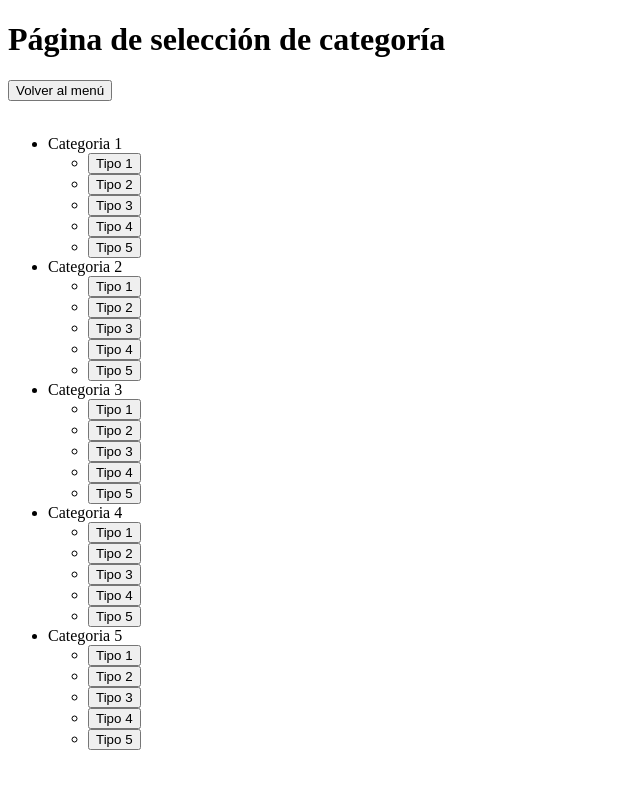
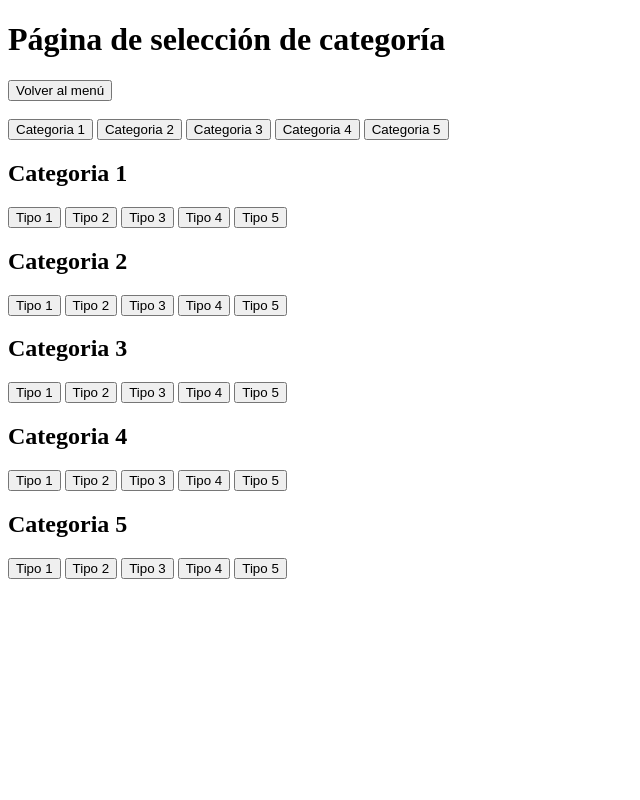
Before and after one commit to alvarcast/hackathon, a PHP site: page /categorias.php in a window 1280 px wide. Shown: the whole page, without its empty margins (0-640 px from the left). Run offline with PHP 8.4, Linux system fonts and the light colour scheme; the visitor is signed in with stand-in values (Sample User, id 1).

Commit message:
24/10/2024

```diff
--- a/vista/php/categorias.php
+++ b/vista/php/categorias.php
@@ -6,63 +6,65 @@
     <title>Document</title>
 </head>
 <body>
-<?php
-    include "../../common/php/connect.php";
+    <?php
+        include "../../common/php/connect.php";
     ?>
 
     <h1>Página de selección	de categoría</h1>
     <button id="boton" onclick="location.href='index.php'">Volver al menú</button> <br><br>
 
+    <nav>
+        <button id="boton" onclick="location.href='#categoria1'">Categoria 1</button>
+        <button id="boton" onclick="location.href='#categoria2'">Categoria 2</button>
+        <button id="boton" onclick="location.href='#categoria3'">Categoria 3</button>
+        <button id="boton" onclick="location.href='#categoria4'">Categoria 4</button>
+        <button id="boton" onclick="location.href='#categoria5'">Categoria 5</button>
+    </nav>
 
-    <nav>
-        <ul>
-            <li>Categoria 1
-                <ul>
-                    <li><button id="boton" onclick="location.href='#'">Tipo 1</button></li>
-                    <li><button id="boton" onclick="location.href='#'">Tipo 2</button></li>
-                    <li><button id="boton" onclick="location.href='#'">Tipo 3</button></li>
-                    <li><button id="boton" onclick="location.href='#'">Tipo 4</button></li>
-                    <li><button id="boton" onclick="location.href='#'">Tipo 5</button></li>
-                </ul>
-            </li>
-            <li>Categoria 2
-                <ul>
-                    <li><button id="boton" onclick="location.href='#'">Tipo 1</button></li>
-                    <li><button id="boton" onclick="location.href='#'">Tipo 2</button></li>
-                    <li><button id="boton" onclick="location.href='#'">Tipo 3</button></li>
-                    <li><button id="boton" onclick="location.href='#'">Tipo 4</button></li>
-                    <li><button id="boton" onclick="location.href='#'">Tipo 5</button></li>
-                </ul>
-            </li>
-            <li>Categoria 3
-                <ul>
-                    <li><button id="boton" onclick="location.href='#'">Tipo 1</button></li>
-                    <li><button id="boton" onclick="location.href='#'">Tipo 2</button></li>
-                    <li><button id="boton" onclick="location.href='#'">Tipo 3</button></li>
-                    <li><button id="boton" onclick="location.href='#'">Tipo 4</button></li>
-                    <li><button id="boton" onclick="location.href='#'">Tipo 5</button></li>
-                </ul>
-            </li>
-            <li>Categoria 4
-                <ul>
-                    <li><button id="boton" onclick="location.href='#'">Tipo 1</button></li>
-                    <li><button id="boton" onclick="location.href='#'">Tipo 2</button></li>
-                    <li><button id="boton" onclick="location.href='#'">Tipo 3</button></li>
-                    <li><button id="boton" onclick="location.href='#'">Tipo 4</button></li>
-                    <li><button id="boton" onclick="location.href='#'">Tipo 5</button></li>
-                </ul>
-            </li>
-            <li>Categoria 5
-                <ul>
-                    <li><button id="boton" onclick="location.href='#'">Tipo 1</button></li>
-                    <li><button id="boton" onclick="location.href='#'">Tipo 2</button></li>
-                    <li><button id="boton" onclick="location.href='#'">Tipo 3</button></li>
-                    <li><button id="boton" onclick="location.href='#'">Tipo 4</button></li>
-                    <li><button id="boton" onclick="location.href='#'">Tipo 5</button></li>
-                </ul>
-            </li>
-        </ul>
-    </nav>
+    <section id="categoria1">
+        <h2>Categoria 1</h2>
+        <button id="boton" onclick="location.href='#'">Tipo 1</button>
+        <button id="boton" onclick="location.href='#'">Tipo 2</button>
+        <button id="boton" onclick="location.href='#'">Tipo 3</button>
+        <button id="boton" onclick="location.href='#'">Tipo 4</button>
+        <button id="boton" onclick="location.href='#'">Tipo 5</button>
+    </section>
+
+    <section id="categoria2">
+        <h2>Categoria 2</h2>
+        <button id="boton" onclick="location.href='#'">Tipo 1</button>
+        <button id="boton" onclick="location.href='#'">Tipo 2</button>
+        <button id="boton" onclick="location.href='#'">Tipo 3</button>
+        <button id="boton" onclick="location.href='#'">Tipo 4</button>
+        <button id="boton" onclick="location.href='#'">Tipo 5</button>
+    </section>
+
+    <section id="categoria3">
+        <h2>Categoria 3</h2>
+        <button id="boton" onclick="location.href='#'">Tipo 1</button>
+        <button id="boton" onclick="location.href='#'">Tipo 2</button>
+        <button id="boton" onclick="location.href='#'">Tipo 3</button>
+        <button id="boton" onclick="location.href='#'">Tipo 4</button>
+        <button id="boton" onclick="location.href='#'">Tipo 5</button>
+    </section>
+
+    <section id="categoria4">
+        <h2>Categoria 4</h2>
+        <button id="boton" onclick="location.href='#'">Tipo 1</button>
+        <button id="boton" onclick="location.href='#'">Tipo 2</button>
+        <button id="boton" onclick="location.href='#'">Tipo 3</button>
+        <button id="boton" onclick="location.href='#'">Tipo 4</button>
+        <button id="boton" onclick="location.href='#'">Tipo 5</button>
+    </section>
+
+    <section id="categoria5">
+        <h2>Categoria 5</h2>
+        <button id="boton" onclick="location.href='#'">Tipo 1</button>
+        <button id="boton" onclick="location.href='#'">Tipo 2</button>
+        <button id="boton" onclick="location.href='#'">Tipo 3</button>
+        <button id="boton" onclick="location.href='#'">Tipo 4</button>
+        <button id="boton" onclick="location.href='#'">Tipo 5</button>
+    </section>
 
 </body>
 </html>
```
Also changed, not shown: vista/php/usuario.php (+17 -0 lines).
